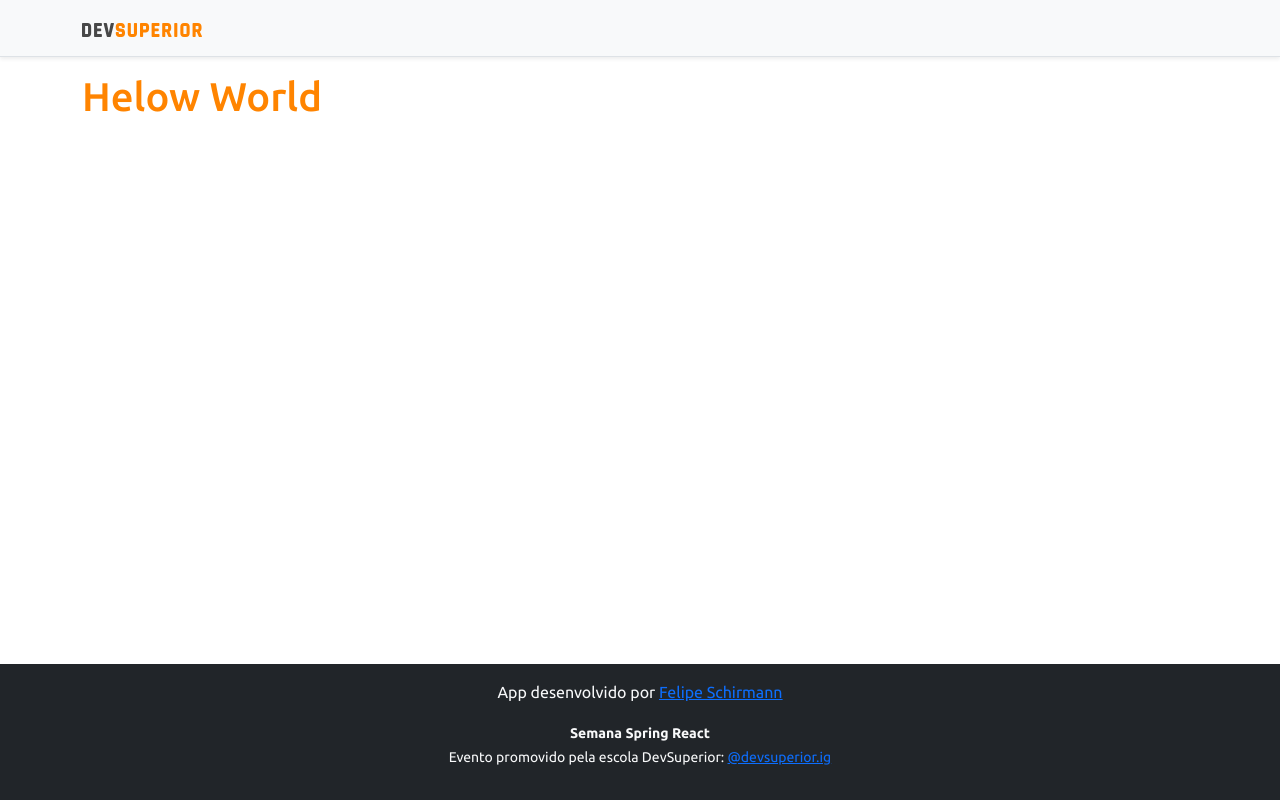
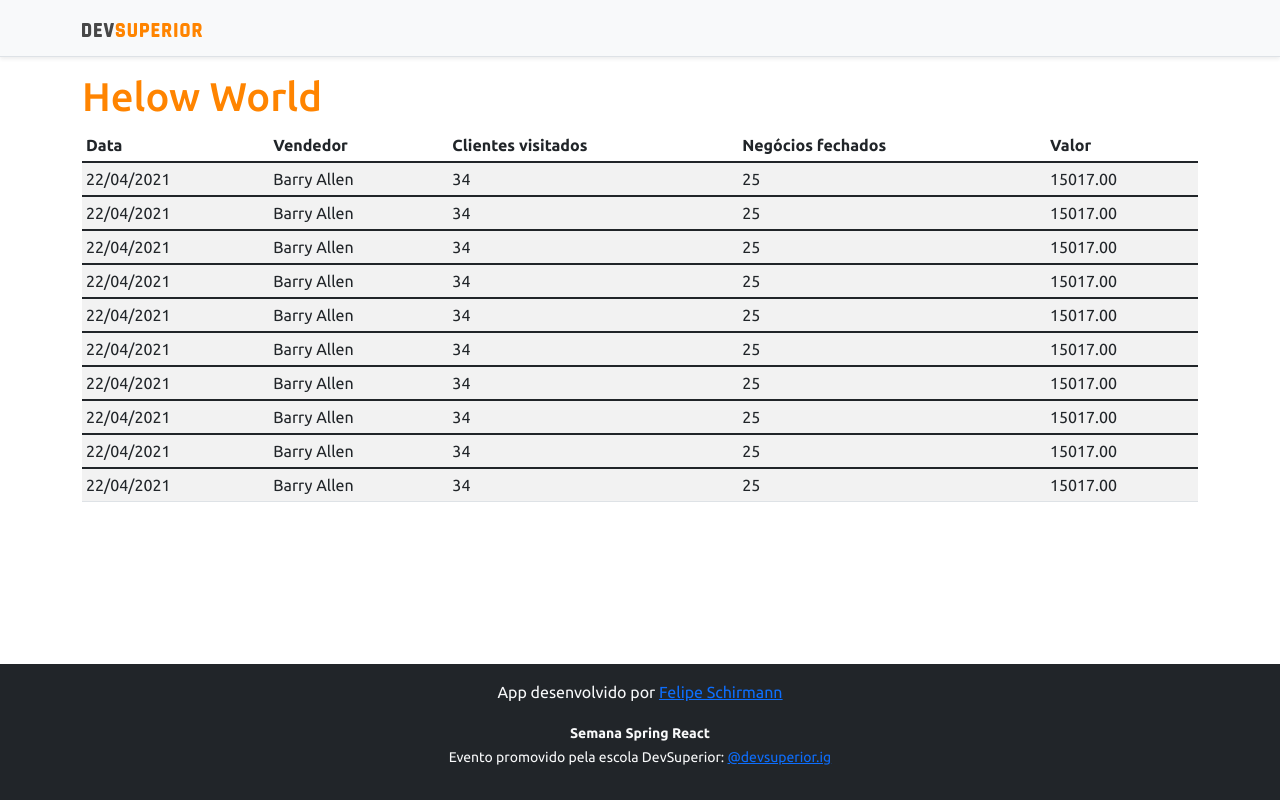
Before and after one commit to felipeschirmann/DSVendas, a React (Create React App) app in the folder frontend/: page / in a window 1280 px wide. Built offline with nearby package versions, Linux system fonts and the light colour scheme.

Commit message:
Basic static components - Fix

```diff
--- a/frontend/src/App.tsx
+++ b/frontend/src/App.tsx
@@ -1,3 +1,4 @@
+import DataTable from "components/DataTable";
 import Footer from "components/Footer";
 import NavBar from "components/NavBar";
 
@@ -5,10 +6,11 @@
   return (
     <>
       <NavBar />
-      <div className="container" >
+      <div className="container">
         <h1 className="text-primary">Helow World</h1>
+      <DataTable />
       </div>
-      <Footer/>
+      <Footer />
     </>
   );
 }
--- a/frontend/src/components/DataTable/index.tsx
+++ b/frontend/src/components/DataTable/index.tsx
@@ -20,6 +20,87 @@
             <td>15017.00</td>
           </tr>
         </tbody>
+        <tbody>
+          <tr>
+            <td>22/04/2021</td>
+            <td>Barry Allen</td>
+            <td>34</td>
+            <td>25</td>
+            <td>15017.00</td>
+          </tr>
+        </tbody>
+        <tbody>
+          <tr>
+            <td>22/04/2021</td>
+            <td>Barry Allen</td>
+            <td>34</td>
+            <td>25</td>
+            <td>15017.00</td>
+          </tr>
+        </tbody>
+        <tbody>
+          <tr>
+            <td>22/04/2021</td>
+            <td>Barry Allen</td>
+            <td>34</td>
+            <td>25</td>
+            <td>15017.00</td>
+          </tr>
+        </tbody>
+        <tbody>
+          <tr>
+            <td>22/04/2021</td>
+            <td>Barry Allen</td>
+            <td>34</td>
+            <td>25</td>
+            <td>15017.00</td>
+          </tr>
+        </tbody>
+        <tbody>
+          <tr>
+            <td>22/04/2021</td>
+            <td>Barry Allen</td>
+            <td>34</td>
+            <td>25</td>
+            <td>15017.00</td>
+          </tr>
+        </tbody>
+        <tbody>
+          <tr>
+            <td>22/04/2021</td>
+            <td>Barry Allen</td>
+            <td>34</td>
+            <td>25</td>
+            <td>15017.00</td>
+          </tr>
+        </tbody>
+        <tbody>
+          <tr>
+            <td>22/04/2021</td>
+            <td>Barry Allen</td>
+            <td>34</td>
+            <td>25</td>
+            <td>15017.00</td>
+          </tr>
+        </tbody>
+        <tbody>
+          <tr>
+            <td>22/04/2021</td>
+            <td>Barry Allen</td>
+            <td>34</td>
+            <td>25</td>
+            <td>15017.00</td>
+          </tr>
+        </tbody>
+        <tbody>
+          <tr>
+            <td>22/04/2021</td>
+            <td>Barry Allen</td>
+            <td>34</td>
+            <td>25</td>
+            <td>15017.00</td>
+          </tr>
+        </tbody>
       </table>
     </div>
   );
```
